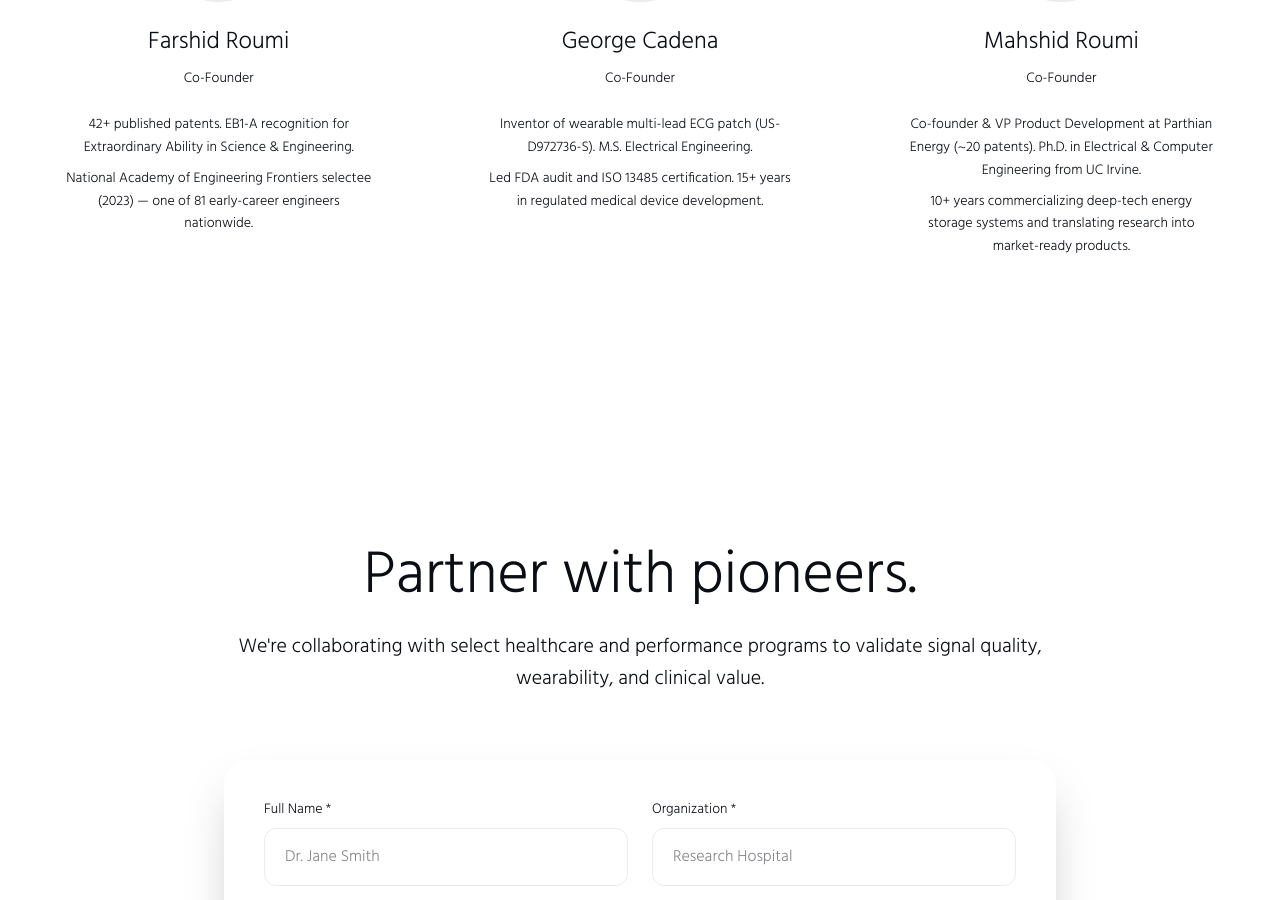
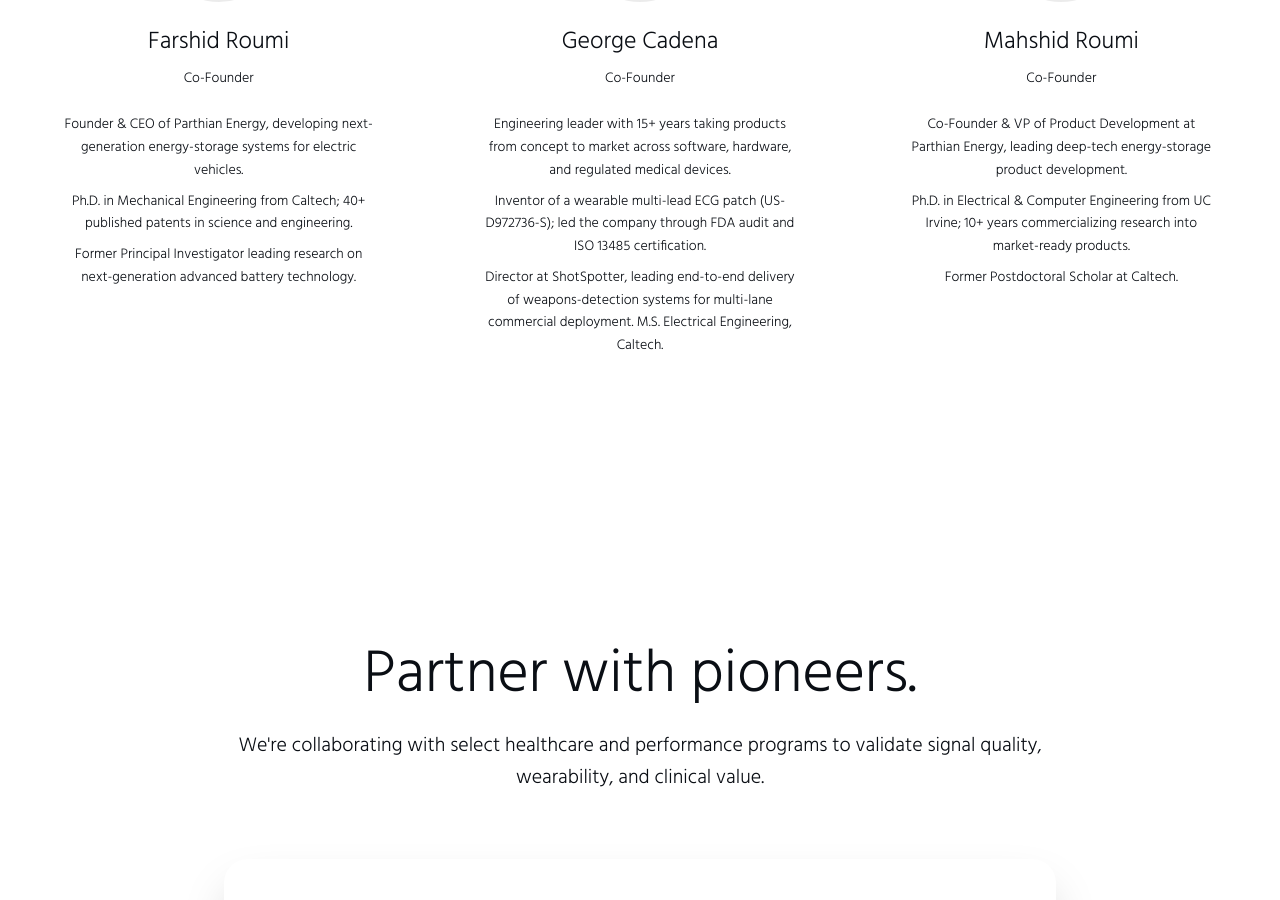
Before and after one commit to gcadenaiii/mdmcg, a React (Vite) app in the folder website/: page / in a window 1280 px wide. Shown: the part 10499-11399 px from the top of the page. Built offline with nearby package versions, Linux system fonts and the light colour scheme.

Commit message:
content: update co-founder bios

```diff
--- a/website/src/app/App.tsx
+++ b/website/src/app/App.tsx
@@ -1155,8 +1155,9 @@ export default function App() {
                 <span className="text-sm text-foreground/50 font-light">Co-Founder</span>
               </div>
               <div className="text-sm text-foreground/70 font-light leading-relaxed text-center space-y-2">
-                <p>42+ published patents. EB1-A recognition for Extraordinary Ability in Science & Engineering.</p>
-                <p>National Academy of Engineering Frontiers selectee (2023) — one of 81 early-career engineers nationwide.</p>
+                <p>Founder & CEO of Parthian Energy, developing next-generation energy-storage systems for electric vehicles.</p>
+                <p>Ph.D. in Mechanical Engineering from Caltech; 40+ published patents in science and engineering.</p>
+                <p>Former Principal Investigator leading research on next-generation advanced battery technology.</p>
               </div>
             </motion.div>
 
@@ -1184,8 +1185,9 @@ export default function App() {
                 <span className="text-sm text-foreground/50 font-light">Co-Founder</span>
               </div>
               <div className="text-sm text-foreground/70 font-light leading-relaxed text-center space-y-2">
-                <p>Inventor of wearable multi-lead ECG patch (US-D972736-S). M.S. Electrical Engineering.</p>
-                <p>Led FDA audit and ISO 13485 certification. 15+ years in regulated medical device development.</p>
+                <p>Engineering leader with 15+ years taking products from concept to market across software, hardware, and regulated medical devices.</p>
+                <p>Inventor of a wearable multi-lead ECG patch (US-D972736-S); led the company through FDA audit and ISO 13485 certification.</p>
+                <p>Director at ShotSpotter, leading end-to-end delivery of weapons-detection systems for multi-lane commercial deployment. M.S. Electrical Engineering, Caltech.</p>
               </div>
             </motion.div>
 
@@ -1213,8 +1215,9 @@ export default function App() {
                 <span className="text-sm text-foreground/50 font-light">Co-Founder</span>
               </div>
               <div className="text-sm text-foreground/70 font-light leading-relaxed text-center space-y-2">
-                <p>Co-founder & VP Product Development at Parthian Energy (~20 patents). Ph.D. in Electrical & Computer Engineering from UC Irvine.</p>
-                <p>10+ years commercializing deep-tech energy storage systems and translating research into market-ready products.</p>
+                <p>Co-Founder & VP of Product Development at Parthian Energy, leading deep-tech energy-storage product development.</p>
+                <p>Ph.D. in Electrical & Computer Engineering from UC Irvine; 10+ years commercializing research into market-ready products.</p>
+                <p>Former Postdoctoral Scholar at Caltech.</p>
               </div>
             </motion.div>
           </div>
```
